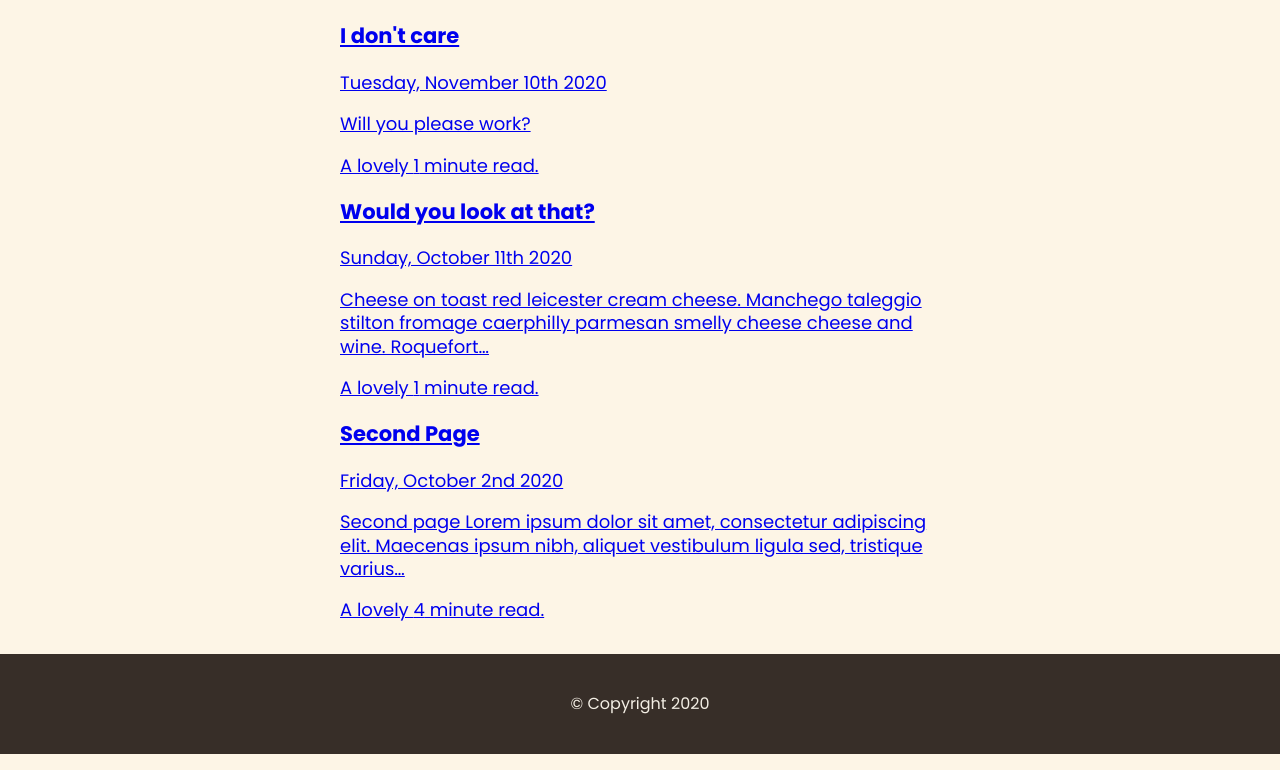
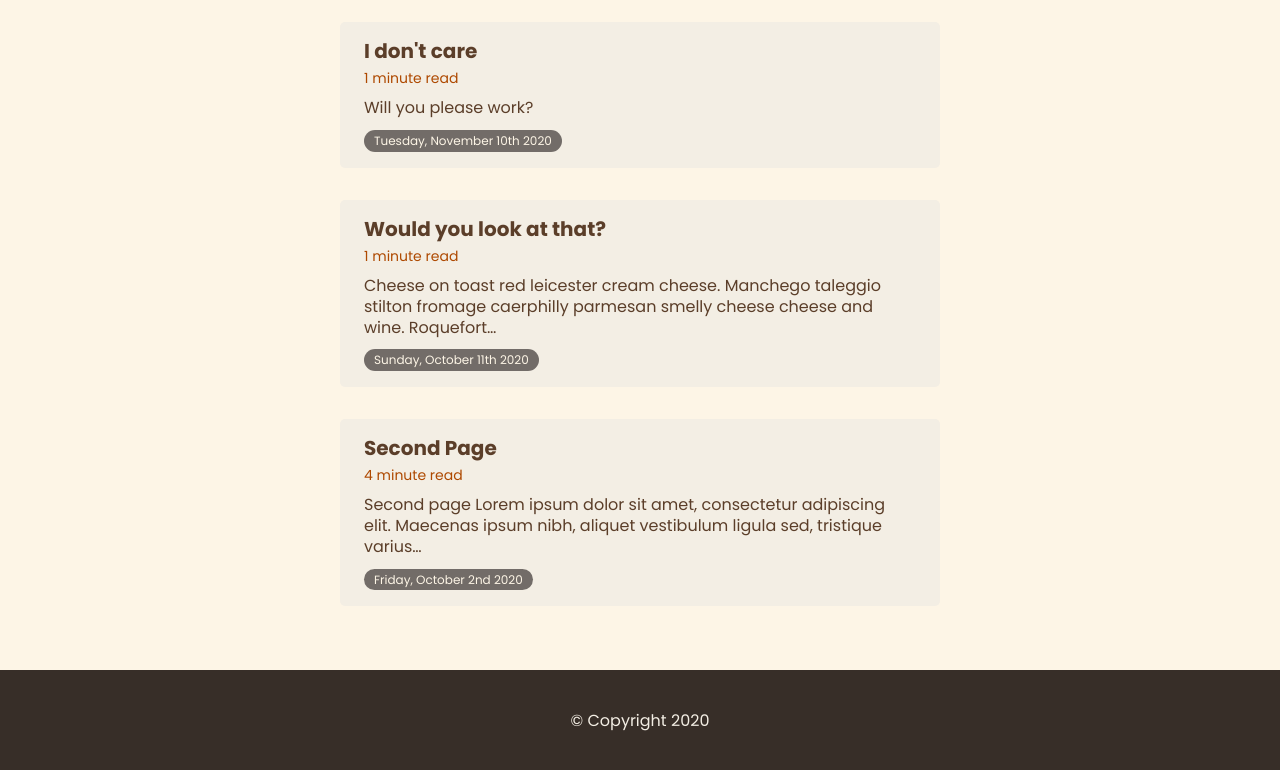
Before and after one commit to swashbucklingwithcode/gatsby-from-scratch, a Gatsby site: page / in a window 1280 px wide. Shown: the part 78-848 px from the top of the page. Built offline with nearby package versions, Linux system fonts and the light colour scheme; Gatsby itself is replaced by a stand-in of ours.

Commit message:
Style homepage posts

```diff
--- a/src/components/Layout.js
+++ b/src/components/Layout.js
@@ -3,12 +3,12 @@ import styled from '@emotion/styled'
 
 const Layout = ({ children }) => {
   return (
-    <>
-      <div className="container">
+    <RootWrapper>
+      <Container>
         {children}
-      </div>
+      </Container>
       <Footer />
-    </>
+    </RootWrapper>
   )
 }
 
@@ -19,6 +19,29 @@ const Footer = ({ light }) => {
     </StyledFooter>
   )
 }
+
+const RootWrapper = styled.div`
+  display: flex;
+  flex-direction: column;
+  min-height: 100vh
+`
+
+const Container = styled.div`
+  flex: 1;
+  margin: 0 auto;
+  padding: 0 20px;
+  width: 100%;
+  max-width: 640px;
+  font-size: 18px;
+  line-height: 1.3;
+
+  h1 {
+    font-size: 38px;
+    text-transform: uppercase;
+    letter-spacing: 0.1ch;
+    color: saddlebrown;
+  }
+`
 
 const StyledFooter = styled.footer`
   margin-top: 2rem;
--- a/src/pages/index.js
+++ b/src/pages/index.js
@@ -2,6 +2,7 @@ import React from 'react'
 import { graphql, Link } from 'gatsby'
 import Layout from '../components/Layout'
 import Helmet from 'react-helmet'
+import styled from '@emotion/styled'
 
 const Index = ({ data }) => {
   return (
@@ -15,16 +16,49 @@ const Index = ({ data }) => {
       />
       <h1>The homepage</h1>
       {data.allMarkdownRemark.edges.map(({ node: post }) => (
-        <Link to={post.fields.slug}>
-          <h3>{post.frontmatter.title}</h3>
-          <p>{post.frontmatter.date}</p>
-          <p>{post.excerpt}</p>
-          <p>A lovely {post.timeToRead} minute read.</p>
-        </Link>
+        <PostCard to={post.fields.slug}>
+          <h3 className="title">{post.frontmatter.title}</h3>
+          <p className="ttr">{post.timeToRead} minute read</p>
+          <p className="excerpt">{post.excerpt}</p>
+          <p className="date">{post.frontmatter.date}</p>
+        </PostCard>
       ))}
     </Layout>
   )
 }
+
+const PostCard = styled(Link)`
+  display: block;
+  margin: 0 0 2rem;
+  color: var(--text);
+  text-decoration: none;
+  background: #f3eee4;
+  padding: 1rem 1.5rem;
+  border-radius: 5px;
+
+  .title {
+    margin: 0 0 0.3rem;
+    font-size: 20px;
+  }
+  .ttr {
+    margin: 0 0 0.7rem;
+    font-size: 14px;
+    color: #ae4900;
+  }
+  .excerpt {
+    margin: 0 0 0.5rem;
+    font-size: 16px;
+  }
+  .date {
+    display: inline-block;
+    margin: 0;
+    background-color: #726c68;
+    color: oldlace;
+    border-radius: 999px;
+    padding: 3px 10px;
+    font-size: 12px;
+  }
+`
 
 export const homepageQuery = graphql`
   query HomepageQuery {
--- a/src/styles/global.scss
+++ b/src/styles/global.scss
@@ -1,4 +1,10 @@
 @import url('https://fonts.googleapis.com/css2?family=Poppins:ital,wght@0,300;0,400;0,700;1,400&display=swap');
+
+:root {
+  --bg: oldlace;
+  --text: #5b3e29;
+  --primaryheading: saddlebrown;
+}
 
 html {
   box-sizing: border-box;
@@ -10,23 +16,7 @@ html {
 body {
   margin: 0;
   padding: 0;
-  color: #5b3e29;
-  background: oldlace;
+  color: var(--text);
+  background: var(--bg);
   font-family: 'Poppins', sans-serif;
 }
-
-.container {
-  margin: 0 auto;
-  padding: 0 20px;
-  width: 100%;
-  max-width: 640px;
-  font-size: 18px;
-  line-height: 1.3;
-
-  h1 {
-    font-size: 38px;
-    text-transform: uppercase;
-    letter-spacing: 0.1ch;
-    color: saddlebrown;
-  }
-}
```
